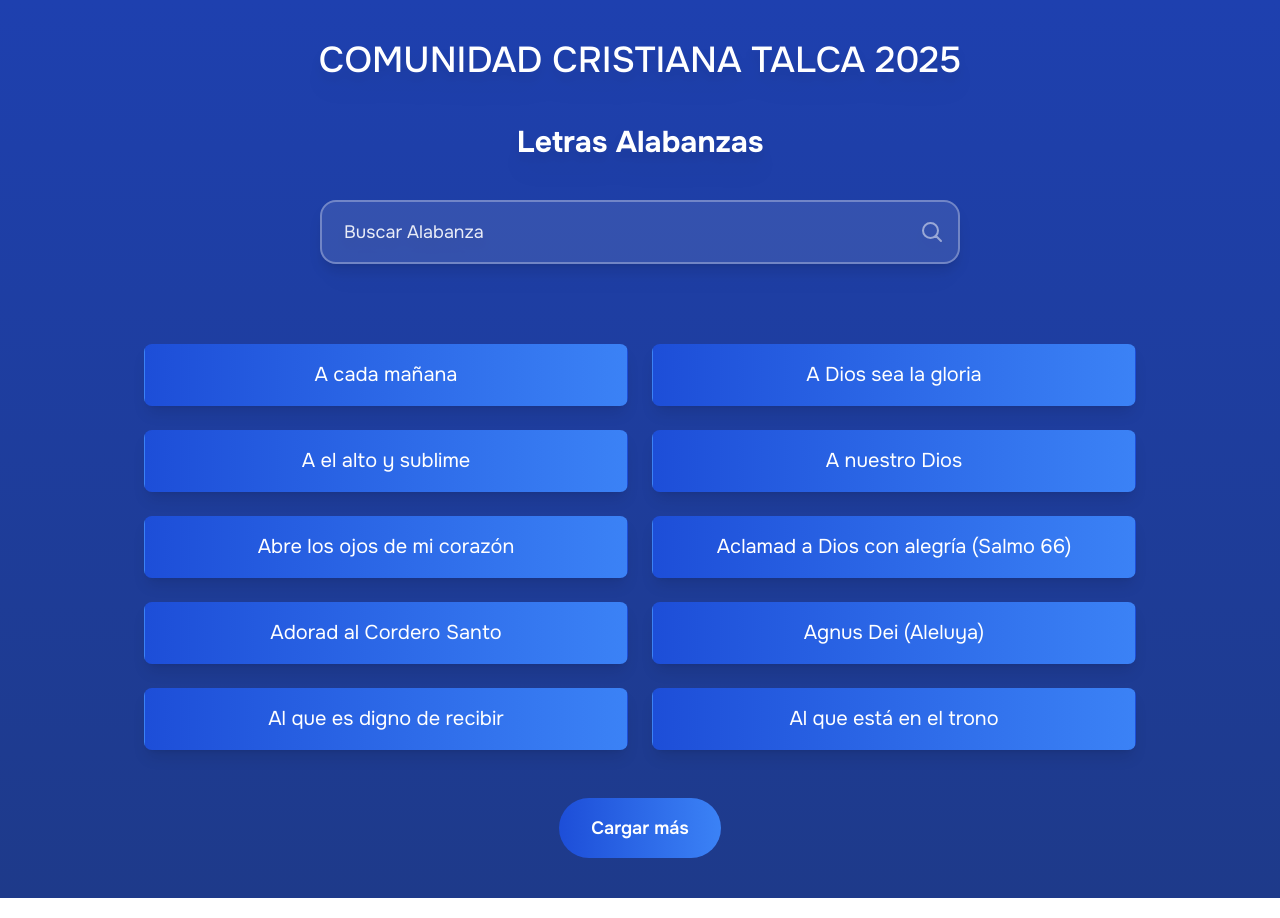
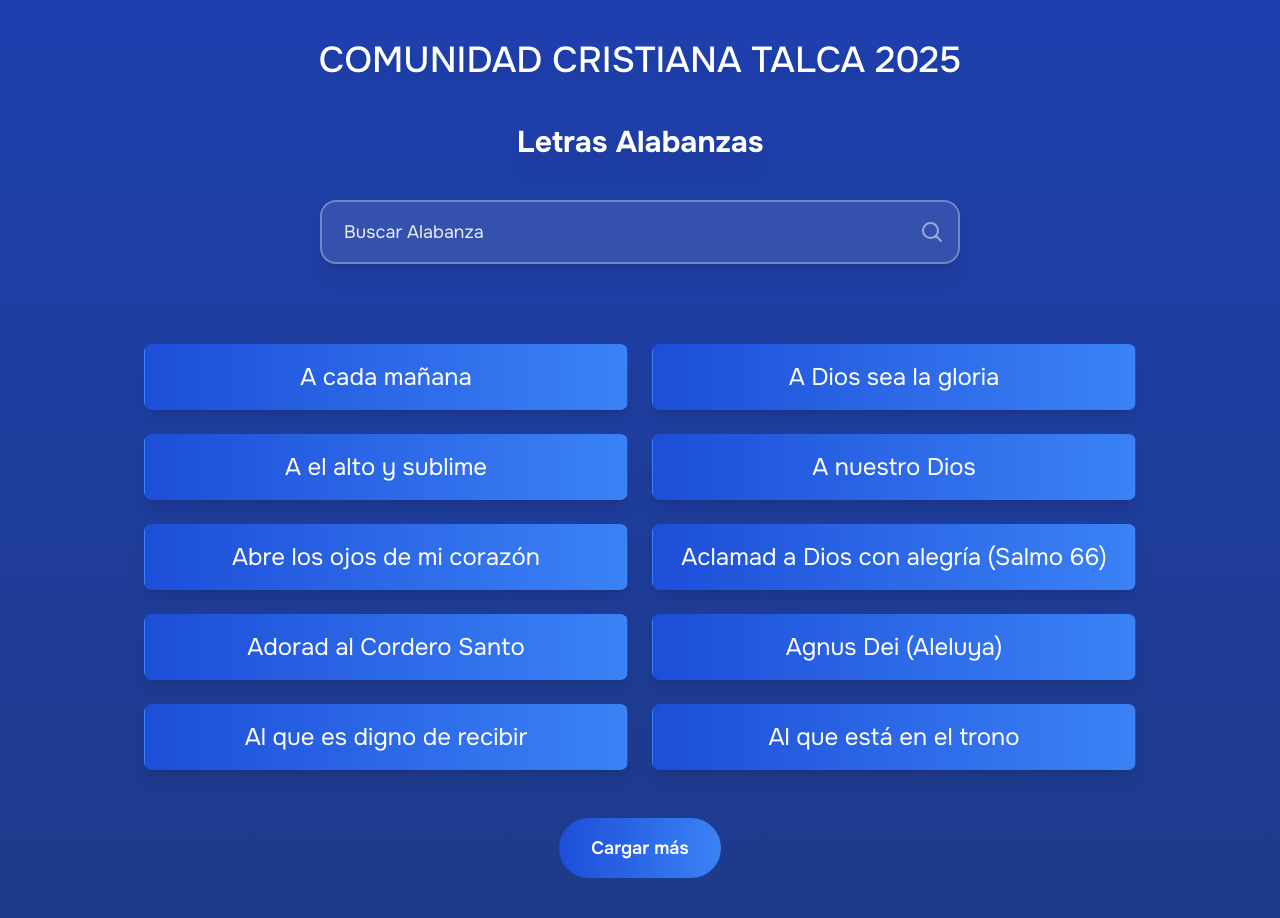
Before and after one commit to Er1kDev/letrascct, a React (Vite) app: page / in a window 1280 px wide. Built offline with nearby package versions, Linux system fonts and the light colour scheme.

Commit message:
cambios en los tamaños de la letra

```diff
--- a/src/components/AlabanzasDetalle.jsx
+++ b/src/components/AlabanzasDetalle.jsx
@@ -20,7 +20,7 @@ export const AlabanzasDetalle = () => {
                 <div className="space-y-8 p-8">
                     {alabanza.letra.map((estrofa, index) => (
                         <div key={index}
-                            className="text-xl text-center text-white/90
+                            className="text-2xl text-center text-white/90
                                       hover:text-white transition-colors duration-300
                                       leading-relaxed tracking-wide">
                             <pre className="whitespace-pre-line font-sans">
--- a/src/components/AlabanzasList.jsx
+++ b/src/components/AlabanzasList.jsx
@@ -25,7 +25,7 @@ export const AlabanzasList = ({ alabanzas }) => {
                                 onClick={() => handleSelectAlabanza(alabanza.id)}
                                 href="#"
                                 className='block p-4 bg-gradient-to-r from-blue-700 to-blue-500
-                             rounded-lg shadow-lg text-white text-xl
+                             rounded-lg shadow-lg text-white text-2xl
                              hover:from-blue-600 hover:to-blue-400
                              transition-all duration-300 ease-in-out
                              transform hover:-translate-y-1
```
